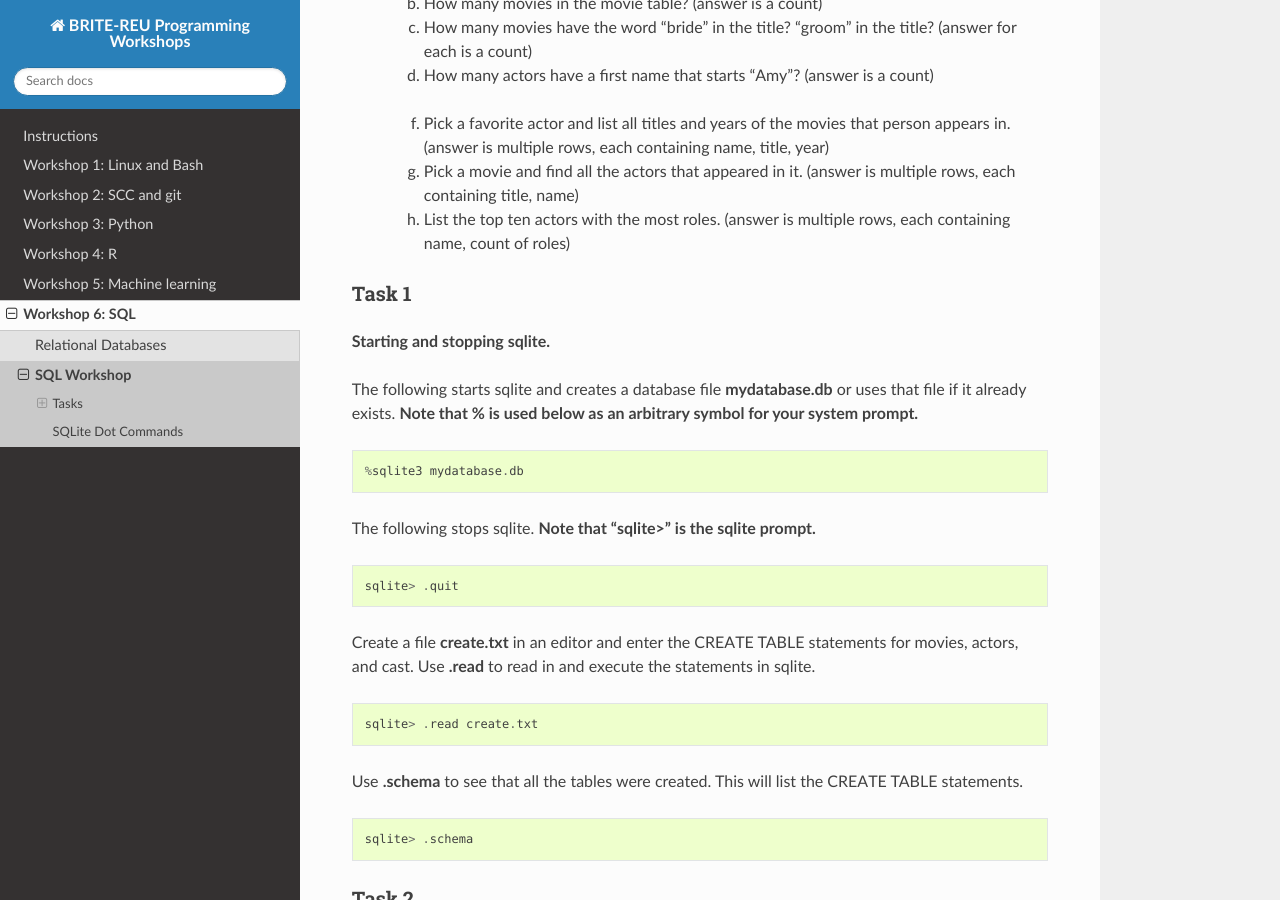
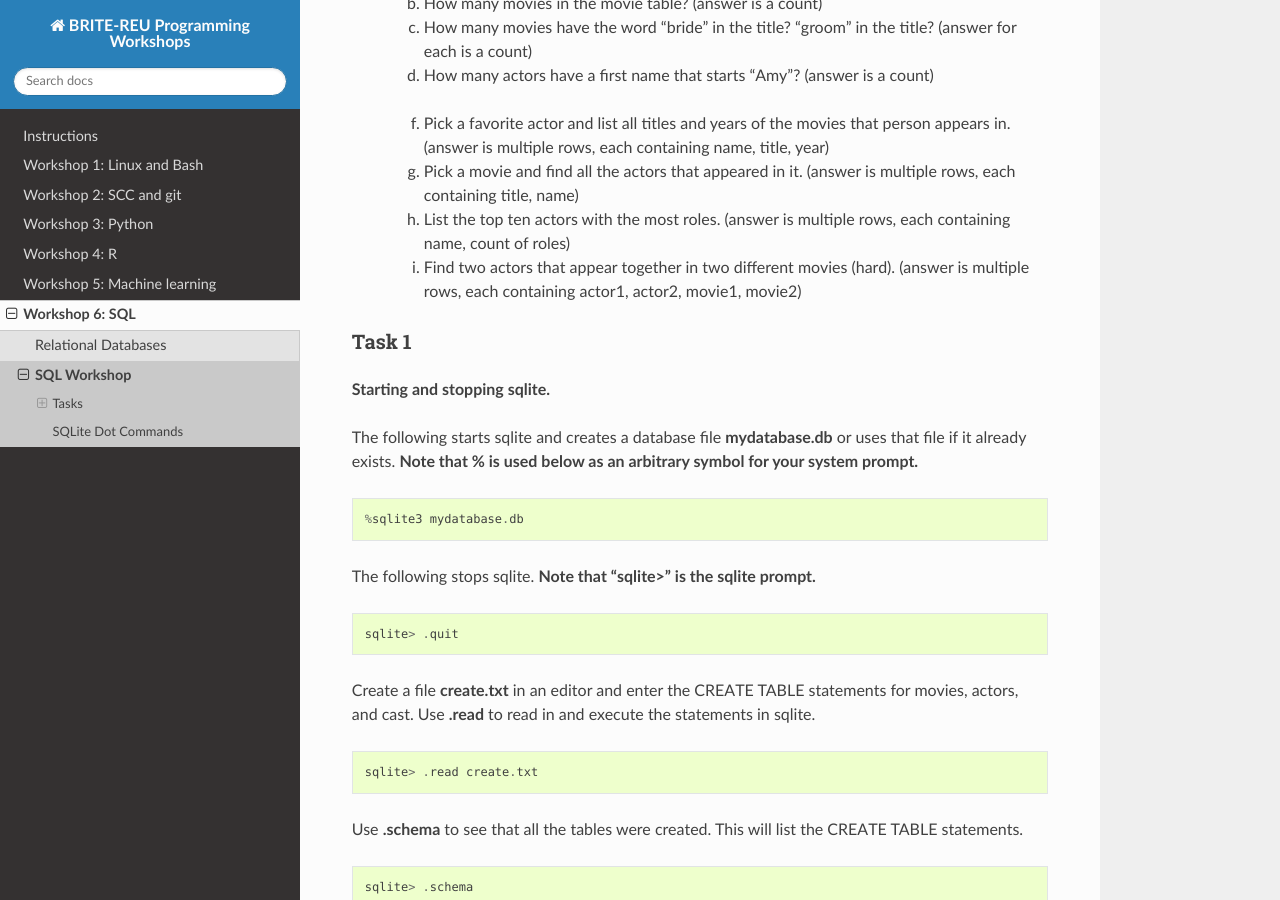
Before and after one commit to BRITE-REU/programming-workshops, a Sphinx documentation site: the page built from source/workshops/06_SQL/Workshop_SQL.rst, in a window 1280 px wide and 900 px high, scrolled down 524 px. Built offline with Sphinx 7.4.7 and the Read the Docs theme 2.0.0, drawn with Linux system fonts in a browser that asks for light colours.

Commit message:
Update Workshop_SQL.rst

```diff
--- a/source/workshops/06_SQL/Workshop_SQL.rst
+++ b/source/workshops/06_SQL/Workshop_SQL.rst
@@ -35,6 +35,8 @@ In the workshop, we'll do the following.  See the instructions below for guidanc
 	g. Pick a movie and find all the actors that appeared in it.  (answer is multiple rows, each containing title, name)
 
 	h. List the top ten actors with the most roles.  (answer is multiple rows, each containing name, count of roles)
+
+	#. Find two actors that appear together in two different movies (hard).  (answer is multiple rows, each containing actor1, actor2, movie1, movie2)
 
 .. _`Task 1`:
 
```
